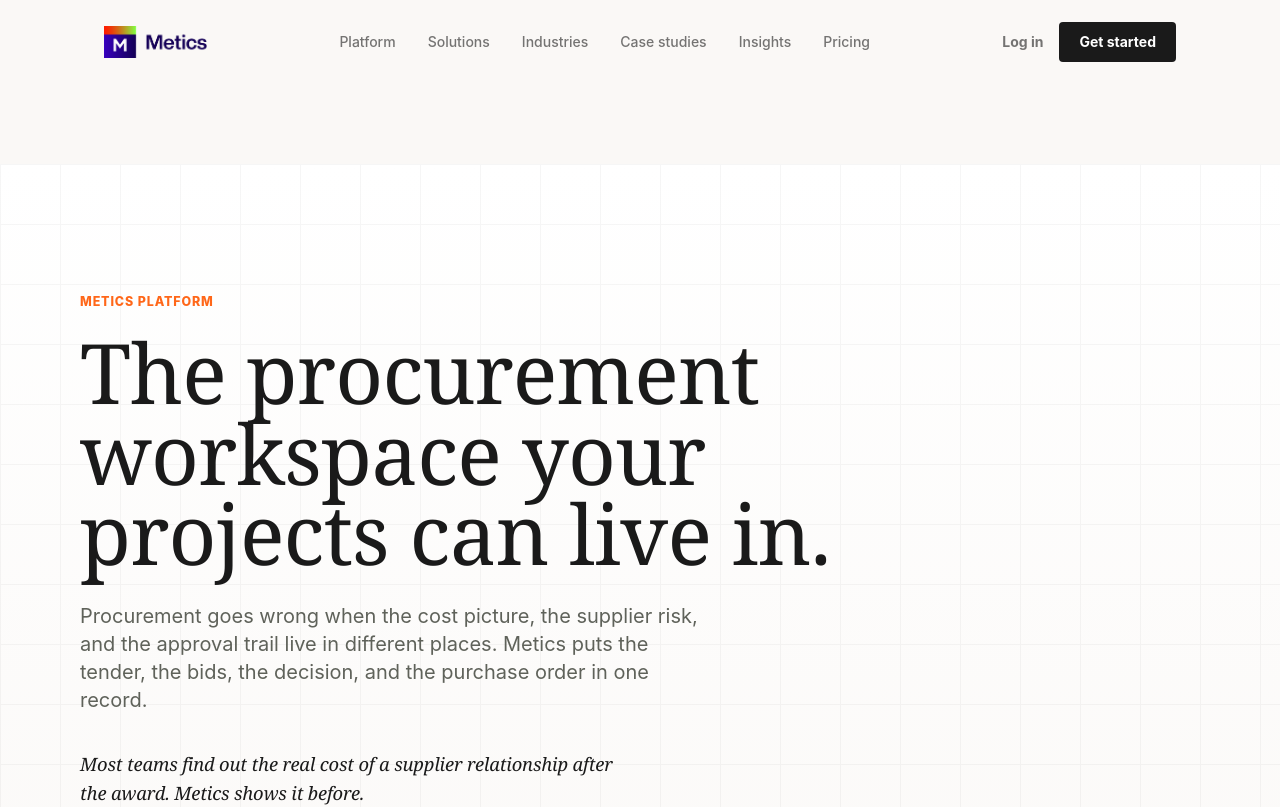
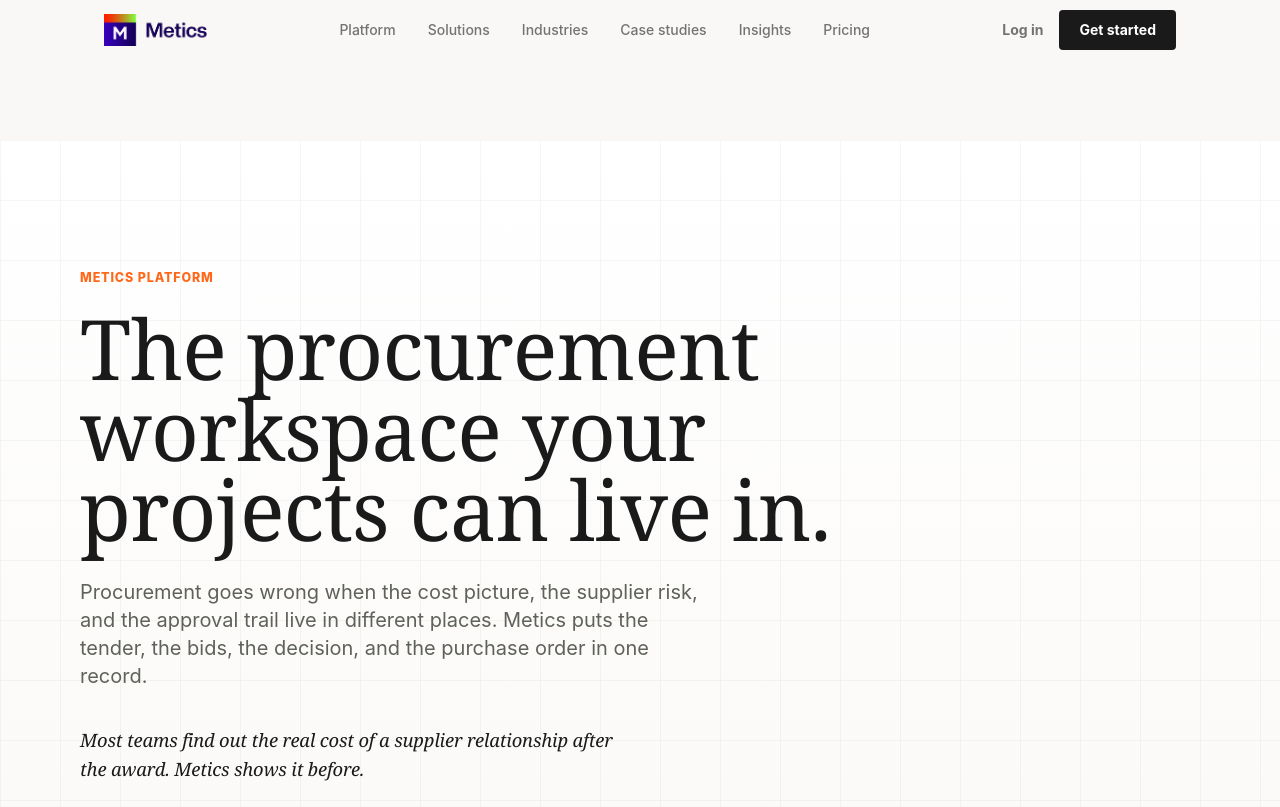
Before and after one commit to shabeehshakkir/metics-marketing, a React (Vite) app: page / in a window 1280 px wide. Shown: the top 807 px of the page. Built offline with nearby package versions, Linux system fonts and the light colour scheme.

Commit message:
design: remove py-3 padding and max-w-7xl from header, let CSS handle 60px height and 1120px max-width alignment

```diff
--- a/src/components/Layout.tsx
+++ b/src/components/Layout.tsx
@@ -73,8 +73,8 @@ export default function Layout() {
         <div className="page-shell bg-paper selection:bg-accent/30 selection:text-primary">
             <ScrollToTop />
 
-            <header className="site-nav fixed top-0 left-0 right-0 py-3 bg-[#FAF8F6] border-b border-black/10 transition-all duration-300">
-                <div className="site-nav-inner max-w-7xl mx-auto px-6 flex items-center justify-between">
+            <header className="site-nav fixed top-0 left-0 right-0 bg-[#FAF8F6] border-b border-black/10 transition-all duration-300">
+                <div className="site-nav-inner flex items-center justify-between">
                     <Link className="site-nav-logo z-50" to="/" aria-label="Metics home" onMouseEnter={() => prefetchRoute('/')}>
                         <img src="/Metics-blue.png" alt="Metics Logo" height="32" className="h-8 w-auto" />
                     </Link>
```
Also changed, not shown: 1 other file (tests, documents, lock files or other folders).
